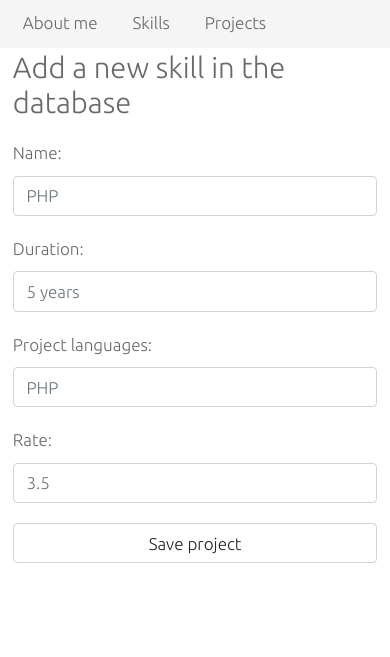
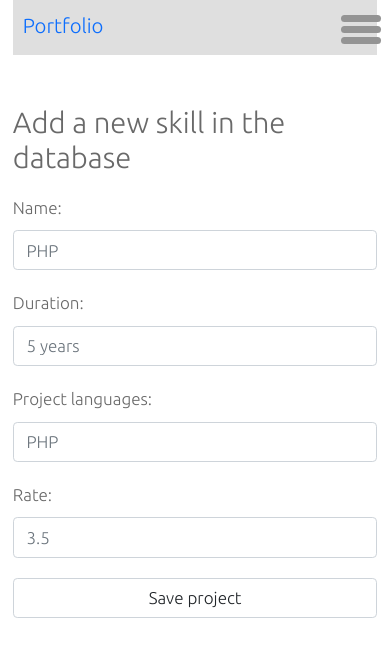
Before and after one commit to LukiaschenkoDmitriy/Site-Card, a Symfony app: template templates/db/skill/add.html.twig in a window 390 px wide. Shown: the top 657 px of the page. Run offline with Twig, Linux system fonts and the light colour scheme; the template is opened without the code that fills it, so the values that code supplies are empty; some libraries are stand-ins or nearby versions.

Commit message:
Refactoring CSS for the header component

```diff
--- a/public/css/base.css
+++ b/public/css/base.css
@@ -1,4 +1,14 @@
 @import url('https://fonts.googleapis.com/css2?family=Ubuntu:wght@300&display=swap');
+
+:root {
+    --button-color: rgb(105,105,105);
+}
+
+.container {
+    display: flex;
+    flex: 1;
+    justify-content: center;
+}
 
 * {
     box-sizing: border-box;
@@ -6,40 +16,5 @@
     margin: 0;
     font-family: 'Ubuntu', sans-serif;
     font-size: 17px;
-    color: rgb(105, 105, 105);
+    color: var(--button-color);
 }
-
-.container {
-    display: flex;
-    justify-content: space-between;
-    align-items: center;
-}
-
-.body {
-    display: flex;
-    justify-content: center;
-}
-
-@media screen and (min-width:1000px) {
-    .container {
-        width: 1000px;
-    }
-}
-
-@media screen and (max-width:1000px) {
-    .container {
-        width: 600px;
-    }
-}
-
-@media screen and (max-width:600px) {
-    .container {
-        width: 400px;
-    }
-}
-
-@media screen and (max-width:400px) {
-    .container {
-        width: 300px;
-    }
-}
--- a/public/css/header.css
+++ b/public/css/header.css
@@ -1,62 +1,82 @@
-.header {
-    display: flex;
-    justify-content: center;
-    align-items: center;
-    width: 100%;
-    background-color: rgb(245, 245, 245);
-    position: fixed;
+:root {
+    --header-bg: rgb(223, 223, 223);
+    --head-btn-hover: rgba(133,133,133,255);
 }
 
-@media screen and (min-width: 400px) {
-    .port_button {
-        font-size: 20px;
-        padding: 10px 0px;
+.header {
+    align-items: center;
+    width:1000px;
+    background-color: var(--header-bg);
+}
+
+.head_button {
+    font-size: 100%;
+    padding: 11px 10px;
+    text-decoration: none;
+
+    border-bottom: 2px solid rgba(160, 160, 160, 0);
+    transition: border-color .5s ease;
+}
+
+.head_button:hover {
+    border-color: var(--head-btn-hover);
+    color: var(--head-btn-hover);
+}
+
+.portf_button {
+    font-size: 120%;
+}
+
+.nav_button {
+    cursor: pointer;
+}
+
+.nav_button>div {
+    margin-top: 4px;
+    width:40px;
+    height:7px;
+    background-color: rgb(148, 148, 148);
+    border-radius: 5px;
+}
+
+/* Extra small devices (phones, 600px and down) */
+@media only screen and (max-width: 600px) {
+    .nav_button {
+        display: block;
     }
 
-    .head_button {
-        box-sizing: border-box;
-        color: rgb(105, 105, 105);
-        text-decoration-line: none;
+    .sub_head_container {
+        display: none;
+    }
 
-        font-weight: 500;
+    .sub_head_container_nav {
+        display:  none;
+        grid-template-columns: auto;
+    }
 
-        padding: 10px 10px;
-        margin-right: 15px;
-        border-bottom: 2px solid rgba(128, 128, 128, 0) ;
-
-        transition: color .5s ease;
-        transition: border .5s ease;
+    .header {
+        display: grid;
+        grid-template-columns: 90% 10%;
     }
 }
 
-@media screen and (max-width: 400px) {
-    .port_button {
+/* Extra large devices (large laptops and desktops, 1200px and up) */
+@media only screen and (min-width: 600px) {
+    .nav_button {
         display: none;
-        font-size: 20px;
-        padding: 10px 0px;
     }
 
-    .head_button {
-        box-sizing: border-box;
-        color: rgb(105, 105, 105);
-        text-decoration-line: none;
+    .sub_head_container {
+        display: flex;
+    }
 
-        font-weight: 500;
+    .sub_head_container_nav {
+        display:  none;
+        grid-template-columns: none;
+    }
 
-        padding: 10px 10px;
-        margin-right: 15px;
-        border-bottom: 2px solid rgba(128, 128, 128, 0) ;
-
-        transition: color .5s ease;
-        transition: border .5s ease;
+    .header {
+        display: flex;
+        justify-content: space-between;
     }
 }
-
-.sub_head_container {
-    display: flex;
-}
-
-.head_button:hover {
-    color: rgb(0, 0, 0);
-    border-bottom: 2px solid rgba(128, 128, 128, 100);
-}
--- /dev/null
+++ b/public/js/header.js
@@ -0,0 +1,12 @@
+$('.nav_button').on('click', function() {
+    var sub_container = $(".sub_head_container_nav");
+
+    if (sub_container.css('display') == 'none') sub_container.css('display', 'grid');
+    else sub_container.css('display', 'none');
+});
+
+function maxWidth(x) {
+    $(".sub_head_container_nav").css('display', 'none');
+}
+
+x.addListener(window.matchMedia("(max-width: 600px)"))
--- a/src/Controller/IndexController.php
+++ b/src/Controller/IndexController.php
@@ -16,6 +16,6 @@ class IndexController extends AbstractController
     {
         $skills = $entityManagerInterface->getRepository(Skill::class)->findAll();
 
-        return $this->render("/index/index.html.twig", ['skills' => $skills]);
+        return $this->render("index/index.html.twig", ['skills' => $skills]);
     }
 }
--- a/templates/header.html.twig
+++ b/templates/header.html.twig
@@ -1,10 +1,25 @@
-<div class="header">
-    <div class="container">
-        <a class="head_button port_button" href="">Portfolio</a>
+<div class="container">
+    <div class="header">
+        <a class="head_button portf_button" href="">Portfolio</a>
+        <div class="nav_button">
+            <div></div>
+            <div></div>
+            <div></div>
+        </div>
         <div class="sub_head_container">
                 <a class="head_button" href="">About me</a>
                 <a class="head_button" href="">Skills</a>
+                <a href="" class="head_button">Languages</a>
                 <a class="head_button" href="">Projects</a>
         </div>
+        <div class="sub_head_container_nav">
+            <a class="head_button" href="">About me</a>
+            <a class="head_button" href="">Skills</a>
+            <a href="" class="head_button">Languages</a>
+            <a class="head_button" href="">Projects</a>
+    </div>
     </div>
 </div>
+
+<script src="{{asset('js/jquery.js')}}"></script>
+<script src="{{asset('js/header.js')}}"></script>
```
